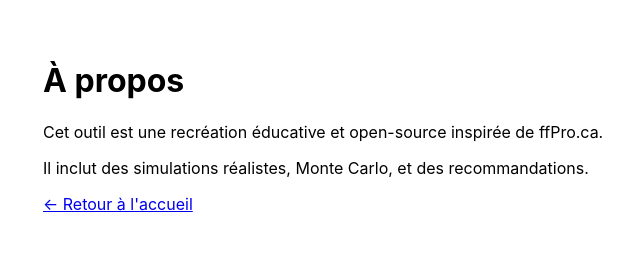
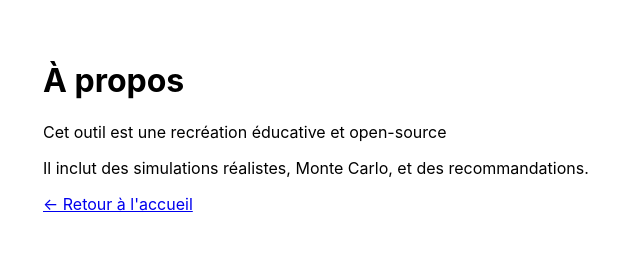
Before and after one commit to sibe953/assistant-financier, a plain HTML site: page apropos.html in a window 1280 px wide. Shown: the whole page, without its empty margins (197-837 px from the left). Drawn offline with Linux system fonts and the light colour scheme.

Commit message:
apropos.html

```diff
--- a/apropos.html
+++ b/apropos.html
@@ -7,7 +7,7 @@
 </head>
 <body>
     <h1>À propos</h1>
-    <p>Cet outil est une recréation éducative et open-source inspirée de ffPro.ca.</p>
+    <p>Cet outil est une recréation éducative et open-source</p>
     <p>Il inclut des simulations réalistes, Monte Carlo, et des recommandations.</p>
     <a href="index.html">← Retour à l'accueil</a>
 </body>
```
